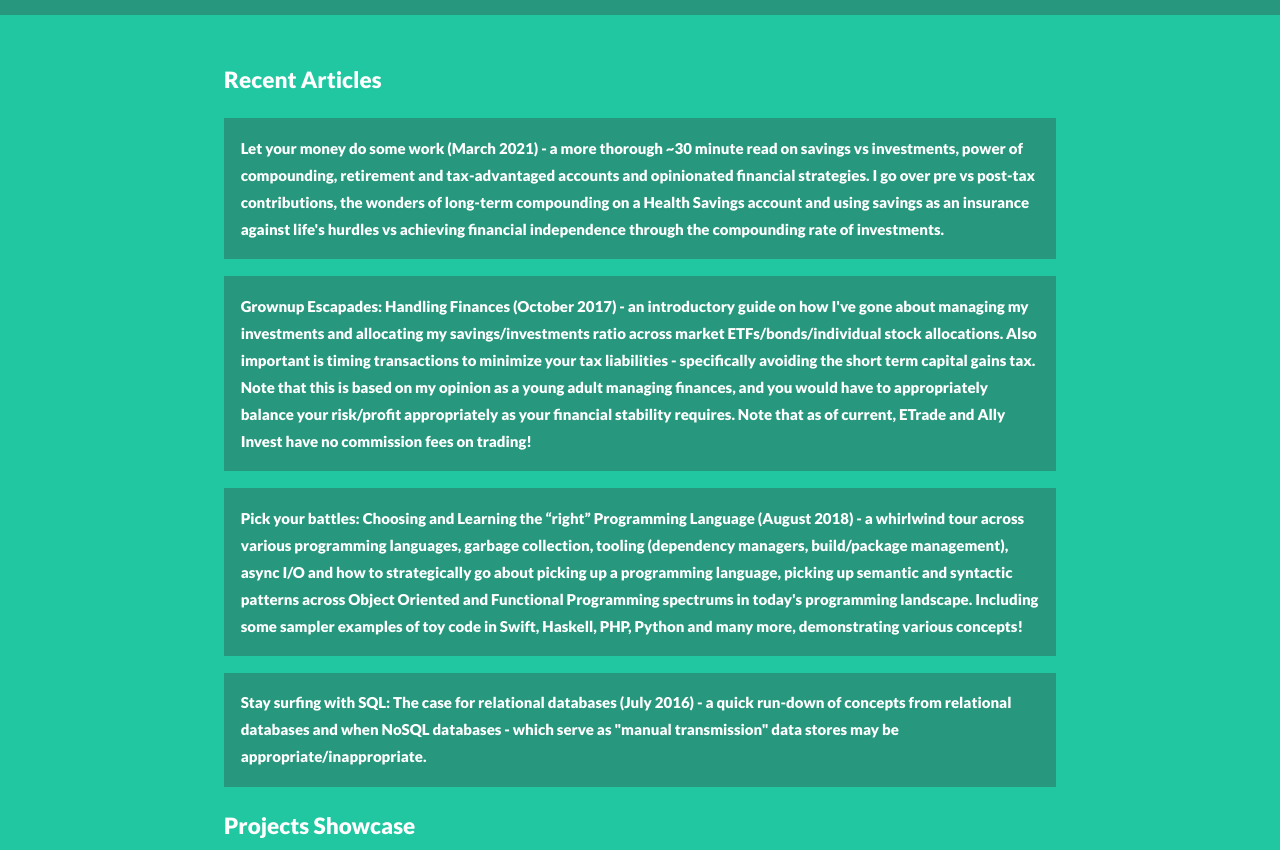
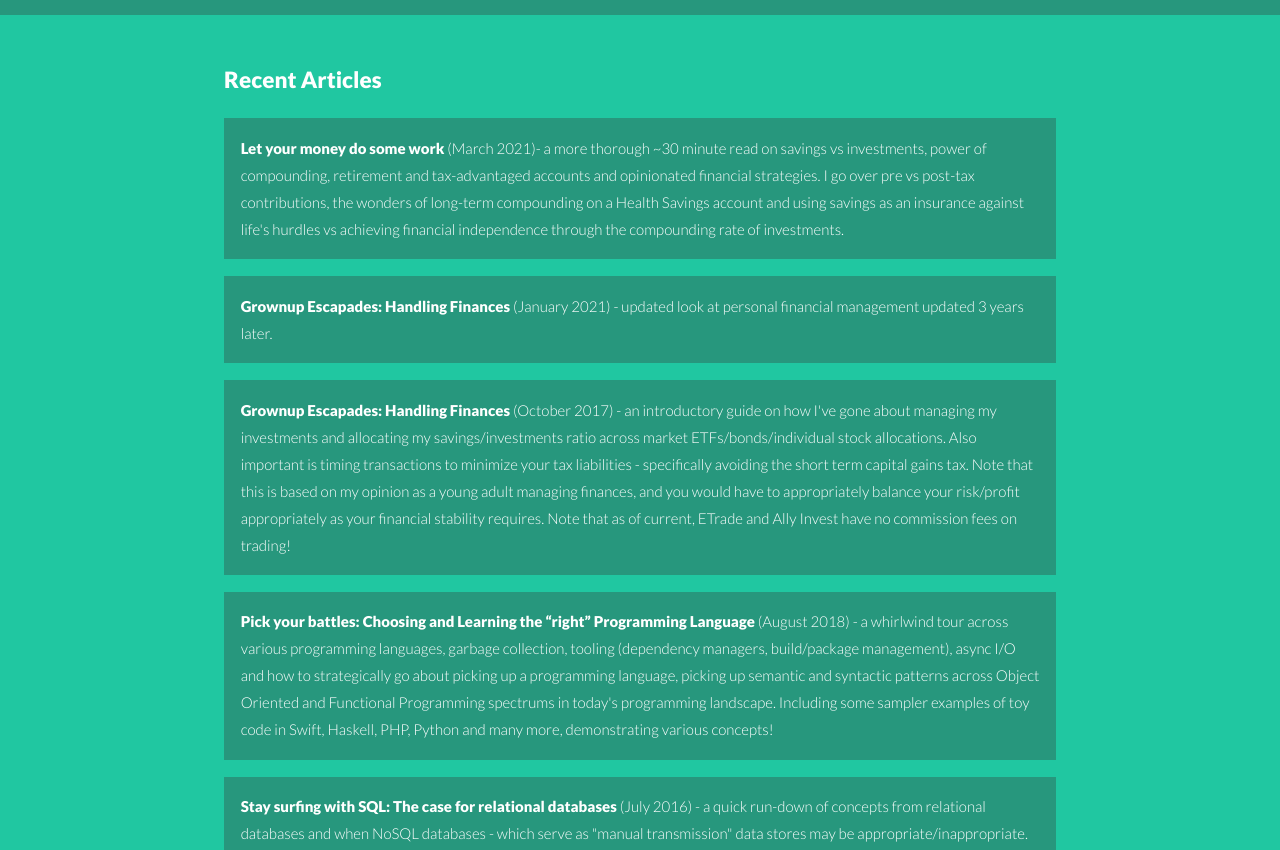
Before and after one commit to alastairparagas/personal-website, a website: page index.html in a window 1280 px wide. Shown: the part 820-1670 px from the top of the page. Drawn offline with Linux system fonts and the light colour scheme.

Commit message:
Fix index.html styling

```diff
--- a/index.html
+++ b/index.html
@@ -68,7 +68,12 @@
       <ul>
         <li style="background:#27977d;">
           <a href="https://medium.com/fortune-for-future/let-your-money-do-some-work-17a72a12980f" target="_blank">
-            <p><strong>Let your money do some work (March 2021) - a more thorough ~30 minute read on savings vs investments, power of compounding, retirement and tax-advantaged accounts and opinionated financial strategies. I go over pre vs post-tax contributions, the wonders of long-term compounding on a Health Savings account and using savings as an insurance against life's hurdles vs achieving financial independence through the compounding rate of investments.</p>
+            <p><strong>Let your money do some work</strong> (March 2021)- a more thorough ~30 minute read on savings vs investments, power of compounding, retirement and tax-advantaged accounts and opinionated financial strategies. I go over pre vs post-tax contributions, the wonders of long-term compounding on a Health Savings account and using savings as an insurance against life's hurdles vs achieving financial independence through the compounding rate of investments.</p>
+          </a>
+        </li>
+        <li style="background:#27977d;">
+          <a href="https://aparagas.medium.com/grownup-escapades-handling-finances-d21ddeaa6c24" target="_blank">
+            <p><strong>Grownup Escapades: Handling Finances</strong> (January 2021) - updated look at personal financial management updated 3 years later.</p>
           </a>
         </li>
         <li style="background:#27977d;">
```
